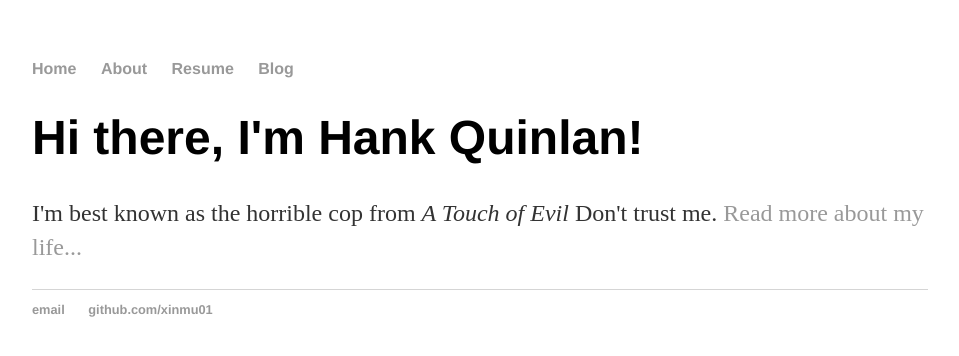
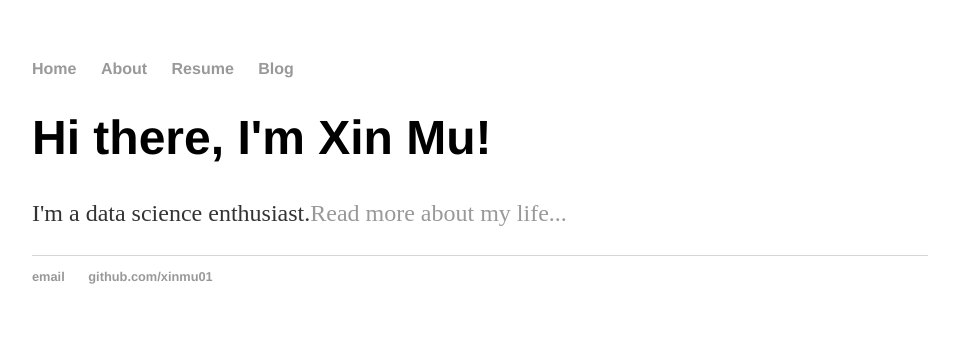
Before and after one commit to xinmu01/xinmu01.github.io, a Jekyll site: the page built from index.html, in a window 1280 px wide. Shown: the top 356 px of the page, without its empty margins (160-1119 px from the left). Built offline with Jekyll 4.4.1, drawn with Linux system fonts in a browser that asks for light colours.

Commit message:
Update index.html

```diff
--- a/index.html
+++ b/index.html
@@ -1,8 +1,8 @@
 ---
 layout: default
-title: Hank Quinlan, Horrible Cop
+title: Xin Mu
 ---
 <div class="blurb">
-	<h1>Hi there, I'm Hank Quinlan!</h1>
-	<p>I'm best known as the horrible cop from <em>A Touch of Evil</em> Don't trust me. <a href="/about">Read more about my life...</a></p>
+	<h1>Hi there, I'm Xin Mu!</h1>
+	<p>I'm a data science enthusiast.<a href="/about">Read more about my life...</a></p>
 </div><!-- /.blurb -->
```
